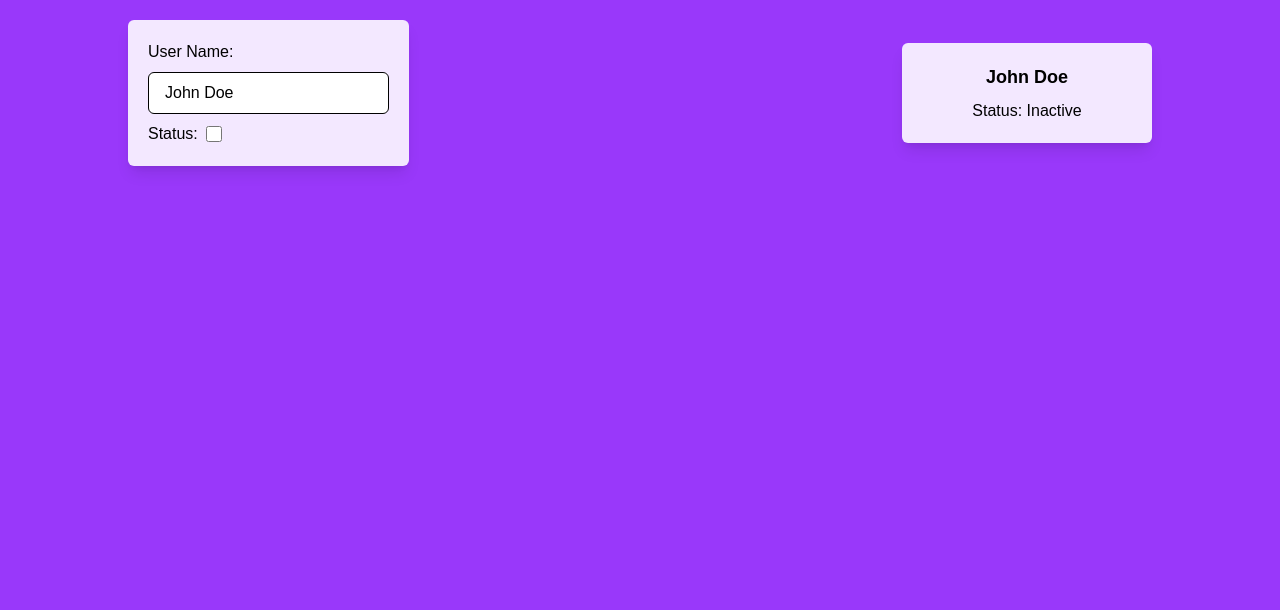
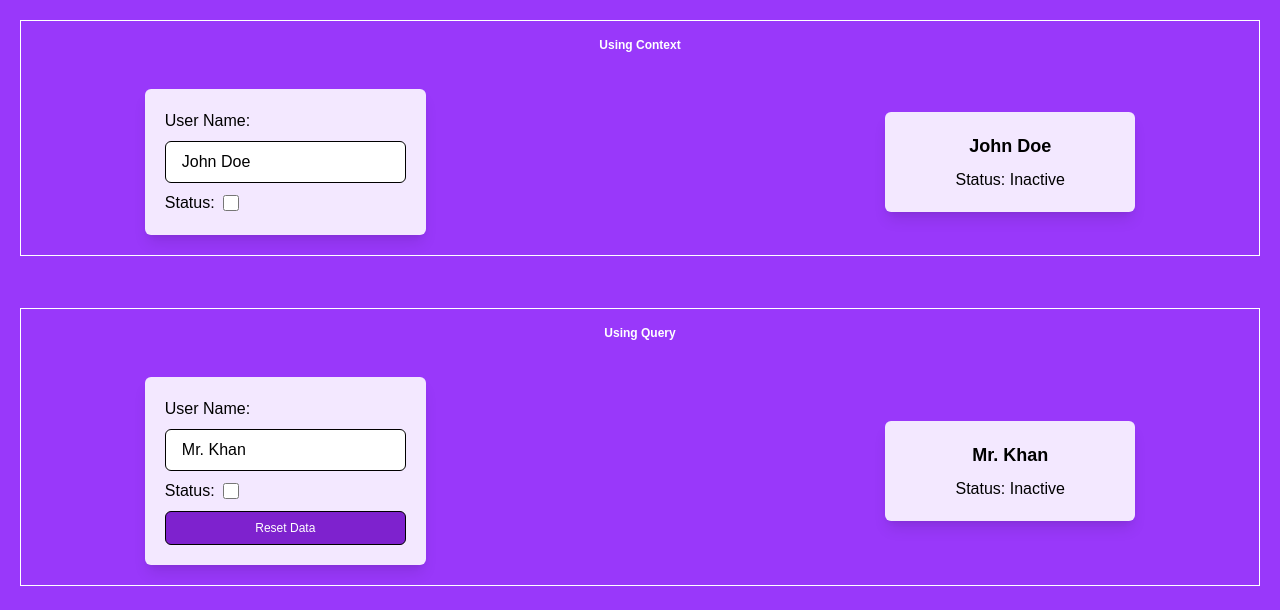
Before and after one commit to rakibshakib/react-rnd, a Next.js app: page / in a window 1280 px wide. Shown: the top 610 px of the page. Built offline with nearby package versions, Linux system fonts and the light colour scheme.

Commit message:
update: react query state management

```diff
--- a/src/app/page.js
+++ b/src/app/page.js
@@ -1,9 +1,13 @@
 import UsingContext from "@/context-case";
+import UsingTSQuery from "@/ts-query";
 
 export default function Home() {
   return (
-      <div className="container mx-auto">
-         <UsingContext />
+    <div className="container mx-auto ">
+      <div className="flex flex-col gap-3">
+        <UsingContext />
+        <UsingTSQuery />
       </div>
+    </div>
   );
 }
--- a/src/context-case/components/LastChild.jsx
+++ b/src/context-case/components/LastChild.jsx
@@ -3,7 +3,6 @@ import { UserContext } from "..";
 
 const LastChild = () => {
   const { user } = useContext(UserContext);
-  console.log(user);
   return (
     <div className="flex items-center justify-center mx-auto">
       <div className="w-[250px] py-5 rounded-md px-5 border-white shadow-lg bg-purple-100 text-black flex flex-col items-center gap-2">
--- a/src/context-case/index.jsx
+++ b/src/context-case/index.jsx
@@ -12,7 +12,12 @@ const UsingContext = () => {
   });
   return (
     <UserContext.Provider value={{ user, setUser }}>
-      <Parent />
+      <div className="border border-white m-5">
+        <p className="text-xs text-white text-center font-semibold py-4">
+          Using Context
+        </p>
+        <Parent />
+      </div>
     </UserContext.Provider>
   );
 };
--- /dev/null
+++ b/src/ts-query/components/Parent.jsx
@@ -0,0 +1,17 @@
+import Update from "./Update";
+import User from "./User";
+
+const Parent = () => {
+  return (
+    <div className="w-4/5 my-5 mx-auto">
+      <div className="flex justify-between items-center gap-8">
+        <Update />
+        <div>
+          <User />
+        </div>
+      </div>
+    </div>
+  );
+};
+
+export default Parent;
--- /dev/null
+++ b/src/ts-query/components/Update.jsx
@@ -0,0 +1,43 @@
+import { useUserState } from "../user";
+
+const Update = () => {
+  const { data: user, setData, resetData } = useUserState();
+
+  return (
+    <div className="py-5 rounded-md px-5 border-white shadow-lg bg-purple-100 text-black">
+      <form
+        className="flex flex-col gap-2 items-start"
+        action=""
+        onSubmit={(e) => e.preventDefault()}
+      >
+        <label htmlFor="name">User Name:</label>
+        <input
+          className="text-black  px-4 py-2 border border-black rounded-md"
+          type="text"
+          value={user?.name}
+          onChange={(e) => setData({ ...user, name: e.target.value })}
+        />
+        <div className="flex gap-2 items-center">
+          <label htmlFor="isActive">Status:</label>
+          <input
+            type="checkbox"
+            name=""
+            id=""
+            className="px-4 py-2 border border-black w-4 h-4 rounded-lg checked:accent-purple-600"
+            checked={user?.isActive}
+            onChange={(e) => setData({ ...user, isActive: e.target.checked })}
+          />
+        </div>
+        <button
+          className="px-4 py-2 border border-black text-xs rounded-md w-full bg-purple-700 text-white"
+          type="button"
+          onClick={() => resetData()}
+        >
+          Reset Data
+        </button>
+      </form>
+    </div>
+  );
+};
+
+export default Update;
--- /dev/null
+++ b/src/ts-query/components/User.jsx
@@ -0,0 +1,15 @@
+import { useUserState } from "../user";
+
+const User = () => {
+  const { data } = useUserState();
+  return (
+    <div className="flex items-center justify-center mx-auto">
+      <div className="w-[250px] py-5 rounded-md px-5 border-white shadow-lg bg-purple-100 text-black flex flex-col items-center gap-2">
+        <p className="text-lg font-bold">{data?.name || "N/A"}</p>
+        <p>Status: {data?.isActive ? "Active" : "Inactive"}</p>
+      </div>
+    </div>
+  );
+};
+
+export default User;
--- /dev/null
+++ b/src/ts-query/index.jsx
@@ -0,0 +1,19 @@
+"use client";
+import { QueryClient, QueryClientProvider } from "@tanstack/react-query";
+import Parent from "./components/Parent";
+const queryClient = new QueryClient();
+
+const UsingTSQuery = () => {
+  return (
+    <QueryClientProvider client={queryClient}>
+      <div className="border border-white m-5">
+        <p className="text-xs text-white text-center font-semibold py-4">
+          Using Query
+        </p>
+        <Parent />
+      </div>
+    </QueryClientProvider>
+  );
+};
+
+export default UsingTSQuery;
--- a/src/ts-query/state.js
+++ b/src/ts-query/state.js
@@ -1,7 +1,32 @@
-export const globalState = () => {
-    console.log("this gloabl state .... ");
+import { useQuery, useQueryClient } from "@tanstack/react-query";
 
-    return () => {
-        console.log("this gloabl state ...   . ");
+export const globalState = (queryKey, initialValue) => {
+  return function () {
+    const queryClient = useQueryClient();
+
+    const { data } = useQuery({
+      queryKey: [queryKey],
+      queryFn: () => Promise.resolve(initialValue),
+      refetchInterval: false,
+      refetchOnMount: false,
+      refetchOnWindowFocus: false,
+      refetchOnReconnect: false,
+      refetchIntervalInBackground: false,
+    });
+
+    const setData = (data) => {
+      queryClient.setQueryData([queryKey], data);
     };
+
+    const resetData = () => {
+      queryClient.invalidateQueries({
+        queryKey: [queryKey],
+      });
+      queryClient.refetchQueries({
+        queryKey: [queryKey],
+      });
+    };
+
+    return { data, setData, resetData };
+  };
 };
--- /dev/null
+++ b/src/ts-query/user.js
@@ -0,0 +1,9 @@
+import { globalState } from "./state";
+
+const userObj = {
+  id: 1,
+  name: "Mr. Khan",
+  email: "user@example.com",
+  isActive: false,
+};
+export const useUserState = globalState("user", userObj);
```
Also changed, not shown: package.json (+6 -5 lines), 2 other files (tests, documents, lock files or other folders).
